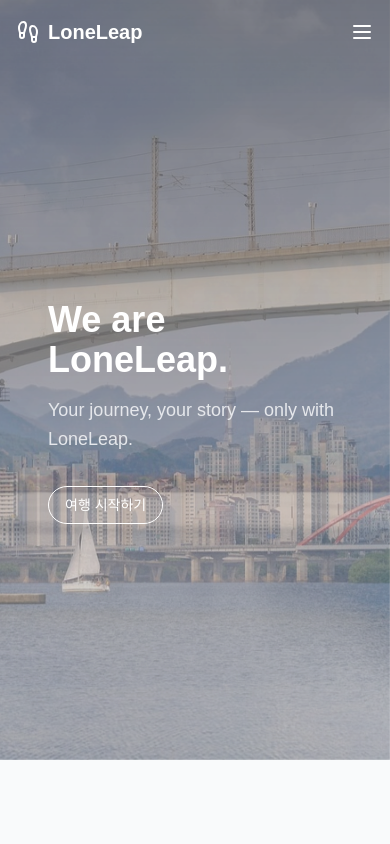
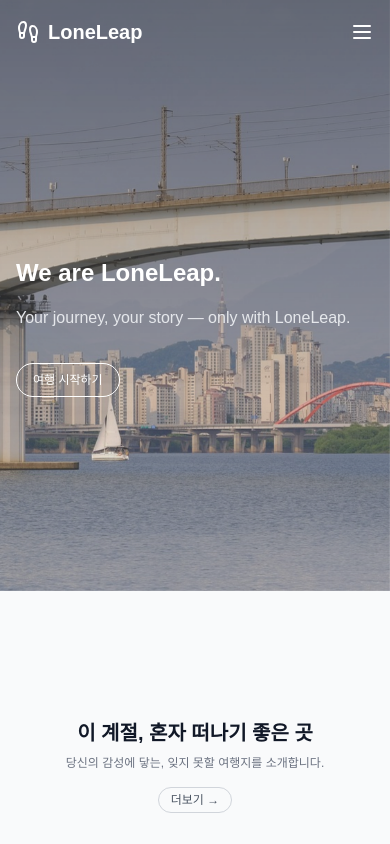
Before and after one commit to devyuu08/loneleap, a React (Vite) app: page / in a window 390 px wide. Shown: the top 844 px of the page. Built offline with nearby package versions, Linux system fonts and the light colour scheme; no server answers; the database is empty; a web font is replaced by a local one.

Commit message:
refactor: MainHero 섹션 반응형 개선 및 여백/타이포 최적화

```diff
--- a/src/components/home/MainHero.jsx
+++ b/src/components/home/MainHero.jsx
@@ -24,8 +24,7 @@ function MainHero() {
   if (isLoading) return null;
 
   return (
-    <section className="relative h-[90vh] pt-16 text-white flex items-center justify-start overflow-hidden">
-      {/* 슬라이드 이미지 */}
+    <section className="relative h-[70vh] sm:h-[80vh] md:h-[90vh] pt-16 text-white flex items-center justify-start overflow-hidden">
       {images.map((src, index) => (
         <img
           key={src}
@@ -33,28 +32,25 @@ function MainHero() {
           alt={`슬라이드 이미지 ${index + 1}`}
           loading="lazy"
           decoding="async"
-          className={`absolute inset-0 w-full h-full object-cover transition-opacity duration-[5000ms] ${
+          className={`absolute inset-0 w-full h-full object-cover transition-opacity ${
             index === current ? "opacity-100" : "opacity-0"
-          }`}
-          style={{ willChange: "opacity", transform: "translateZ(0)" }} // GPU 힌트
+          } duration-[3000ms] sm:duration-[5000ms]`}
+          style={{ willChange: "opacity", transform: "translateZ(0)" }}
         />
       ))}
 
-      {/* 어두운 오버레이 */}
       <div className="absolute inset-0 bg-gradient-to-b from-black/40 via-black/20 to-transparent" />
 
-      {/* 텍스트 콘텐츠 */}
-      <div className="relative z-10 px-12 py-24 text-left max-w-2xl">
-        <h1 className="text-4xl md:text-5xl font-heading font-bold mb-4">
+      <div className="relative z-10 px-4 sm:px-8 md:px-12 py-16 sm:py-24 text-left max-w-2xl">
+        <h1 className="text-2xl sm:text-3xl md:text-4xl lg:text-5xl font-heading font-bold mb-4">
           We are <span className="text-white">LoneLeap.</span>
         </h1>
-        <p className="text-lg md:text-xl font-body text-gray-200 mb-8 leading-relaxed max-w-none">
+        <p className="text-base sm:text-lg md:text-xl font-body text-gray-200 mb-8 leading-relaxed">
           Your journey, your story — only with LoneLeap.
         </p>
-
         <Link
           to={isLoggedIn ? "/mypage" : "/login"}
-          className="inline-block border border-white text-white font-body font-medium px-4 py-2 rounded-full hover:bg-white hover:text-black transition-colors duration-500 text-sm md:text-base"
+          className="inline-block border border-white text-white font-body font-medium px-4 py-2 rounded-full hover:bg-white hover:text-black transition-colors duration-500 text-xs sm:text-sm md:text-base"
         >
           {isLoggedIn ? "내 일정 보러가기" : "여행 시작하기"}
         </Link>
```
